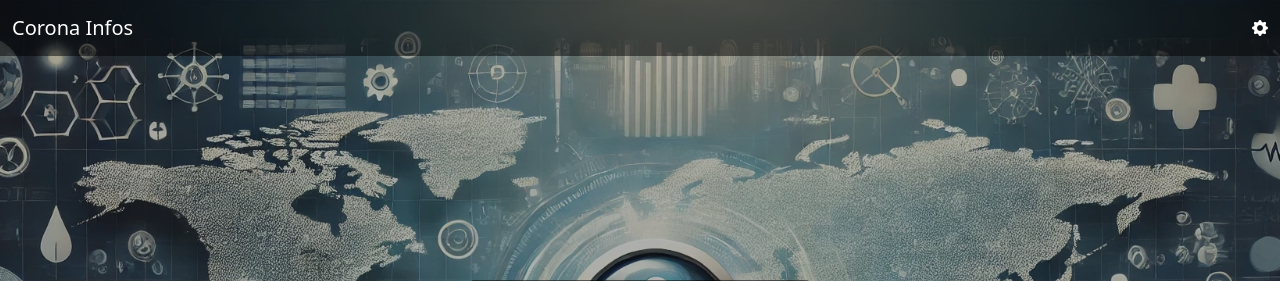
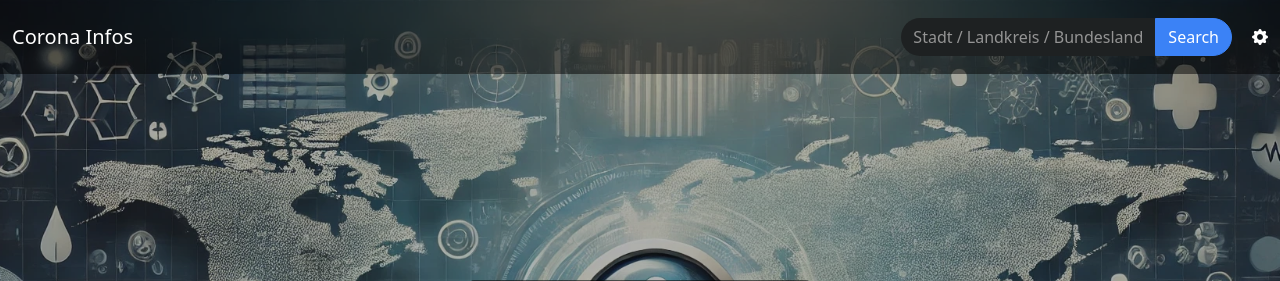
Before and after one commit to LauLauGaamer/Corona-API, a Django app: page /corona/search/ in a window 1280 px wide. Shown: the top 281 px of the page. Run offline with Django 5.2, Linux system fonts and the light colour scheme; data that the repository does not hold is empty.

Commit message:
add Search in Navbar

```diff
--- a/app/corona/static/css/navbar.css
+++ b/app/corona/static/css/navbar.css
@@ -3,9 +3,67 @@
     top: 0;
     width: 100%;
     z-index: 10;
+    justify-content: space-between;
     background-color: rgba(0, 0, 0, 0.5);
 }
 
+.input-group {
+    background-color: rgba(0, 0, 0, 0.5);
+    border-radius: 30px;
+    padding: 10px;
+    width: 200px;
+    margin: auto;
+    position: relative;
+}
+
+.input-group .form-control {
+    border: none;
+    background-color: #1e2122;
+    color: white;
+    border-radius: 30px;
+}
+
+.input-group .form-control:focus {
+    background-color: #343c3c;
+    color: white;
+}
+
+.input-group .form-control::placeholder {
+    color: #949494;
+}
+
+.input-group .btn-primary {
+    border-radius: 0 30px 30px 0;
+    margin-left: 5px;
+}
+
+#search-results {
+    position: relative;
+    border-radius: 5px;
+}
+
+.dropdown-menu{
+    width: 300px;
+    top: 80%;
+}
+
+#search-results .dropdown-item{
+    position: relative;
+    padding: 5px;
+    margin-left: 10px;
+    width: 280px;
+}
+
+#search-results a {
+    color: white;
+    text-decoration: none;
+    background-color: #1e2122;
+    transition: background-color 0.3s ease;
+}
+
+#search-results a:hover {
+    background-color: rgba(255, 255, 255, 0.1);
+}
 
 .navbar .nav-link,
 .navbar .navbar-brand {
--- a/app/corona/static/js/live_search.js
+++ b/app/corona/static/js/live_search.js
@@ -2,8 +2,13 @@ function search(query){
     const resultsDiv = document.getElementById('search-results');
 
     if (query.length > 1) {
-        fetch(window.location.href + `backend/live-search/?q=${query}`)
-            .then(response => response.json())
+        fetch(`${window.location.origin}/corona/backend/live-search/?q=${query}`)
+            .then(response => {
+                if (!response.ok) {
+                    throw new Error(`HTTP error! status: ${response.status}`);
+                }
+                return response.json();
+            })
             .then(data => {
                 resultsDiv.innerHTML = '';
 
@@ -35,7 +40,17 @@ function search(query){
                     if(!data.querySucceeded){
                         const div = document.createElement('div');
                         div.classList.add('dropdown-item');
+                        div.style.backgroundColor = "#1e2122";
                         div.textContent = "Weitere Ergebnisse ..";
+
+                        div.addEventListener('mouseover', function () {
+                            this.style.color = "white";
+                        });
+
+                        div.addEventListener('mouseout', function () {
+                            this.style.color = "white";
+                        });
+
                         resultsDiv.appendChild(div);
                     }
 
@@ -58,6 +73,6 @@ document.getElementById('search-input').addEventListener('input', function() {
 document.getElementById('search-input').addEventListener('keydown', function(event) {
     if (event.key === 'Enter') {
         event.preventDefault();
-        window.location.href = window.location.href + 'search/?q=' + this.value; //geht noch nicht
+        window.location.href = `${window.location.origin}/corona/search/?q=${this.value}`;
     }
 });
--- a/app/corona/templates/includes/navbar.html
+++ b/app/corona/templates/includes/navbar.html
@@ -5,16 +5,22 @@
 <nav class="navbar navbar-expand-lg">
     <div class="container-fluid">
         <a class="navbar-brand" href="{% url 'home' %}">Corona Infos</a>
-        <button class="navbar-toggler" type="button" data-bs-toggle="collapse" data-bs-target="#navbarNav" aria-controls="navbarNav" aria-expanded="false" aria-label="Toggle navigation">
-            <span class="navbar-toggler-icon"></span>
-        </button>
-        <div class="collapse navbar-collapse" id="navbarNav">
-            <ul class="navbar-nav ms-auto">
+
+        <div class="d-flex align-items-center">
+            {% if navbarSearch %}
+            <div class="input-group" style="max-width: 500px; width: 100%;margin-right: 10px;background-color: rgba(0, 0, 0, 0)">
+                <input type="text" id="search-input" class="form-control" placeholder="Stadt / Landkreis / Bundesland / ..." />
+                <button class="btn btn-primary" id="search-button" type="button">Search</button>
+            </div>
+            <div id="search-results" class="dropdown-menu search-result" style="width: 300px; display: none; position: absolute; top: 80%; z-index: 1000; background-color: #1e2122; color: white;"></div>
+            {% endif %}
+
+            <ul class="navbar-nav">
                 <li class="nav-item dropdown" id="dropdownItem">
-                    <i class="bi bi-gear-fill icon" style="color: white;" id="settingsDropdown"></i>
-                    <ul class="dropdown-menu dropdown-menu-end" aria-labelledby="settingsDropdown">
-                        <li><a class="dropdown-item" href="{% url 'sync_database' %}">Datenbank synchronisieren</a></li>
-                    </ul>
+                    <a class="bi bi-gear-fill icon" style="color: white;" id="settingsDropdown" role="button" data-toggle="dropdown" aria-haspopup="true" aria-expanded="false"></a>
+                    <div class="dropdown-menu dropdown-menu-end" aria-labelledby="settingsDropdown">
+                        <a class="dropdown-item" href="{% url 'sync_database' %}" style="margin: 0px; padding: 0px; margin-left: 20px;">Datenbank synchronisieren</a>
+                    </div>
                 </li>
                 <!-- <li class="nav-item">
                     <a class="nav-link" href="#">Template</a>
--- a/app/corona/templates/pages/base.html
+++ b/app/corona/templates/pages/base.html
@@ -25,11 +25,13 @@
       </div>
     </div>
     <script src="https://cdn.jsdelivr.net/npm/bootstrap@5.3.3/dist/js/bootstrap.bundle.min.js" integrity="sha384-YvpcrYf0tY3lHB60NNkmXc5s9fDVZLESaAA55NDzOxhy9GkcIdslK1eN7N6jIeHz" crossorigin="anonymous"></script>
+    <script src="{% static 'js/live_search.js' %}"></script>
+    <script src="{% static 'js/search_button.js' %}"></script>
     {% block javascripts %}
     {% endblock %}
 
     {% block footer %}
-          {% include "includes/footer.html" %}
-        {% endblock %}
+      {% include "includes/footer.html" %}
+    {% endblock %}
   </body>
 </html>
--- a/app/corona/views.py
+++ b/app/corona/views.py
@@ -14,7 +14,10 @@ def index(request):
     return HttpResponse("Hello, World. Das ist die Corona View")
 
 def home_view(request):
-    context = {"sync_function": sync_database}
+    context = {
+        "sync_function": sync_database,
+        "navbarSearch": False,
+        }
     return render(request, "pages/home.html", context)
 
 def search_view(request):
@@ -39,10 +42,13 @@ def search_view(request):
             "results": [],
         }
 
+    context["navbarSearch"] = True
     return render(request, "pages/search.html", context)
 
 def details_view(request, name=None):
-    context = {}
+    context = {
+        "navbarSearch": True,
+    }
     return render(request, "pages/details.html", context)
 
 
```
